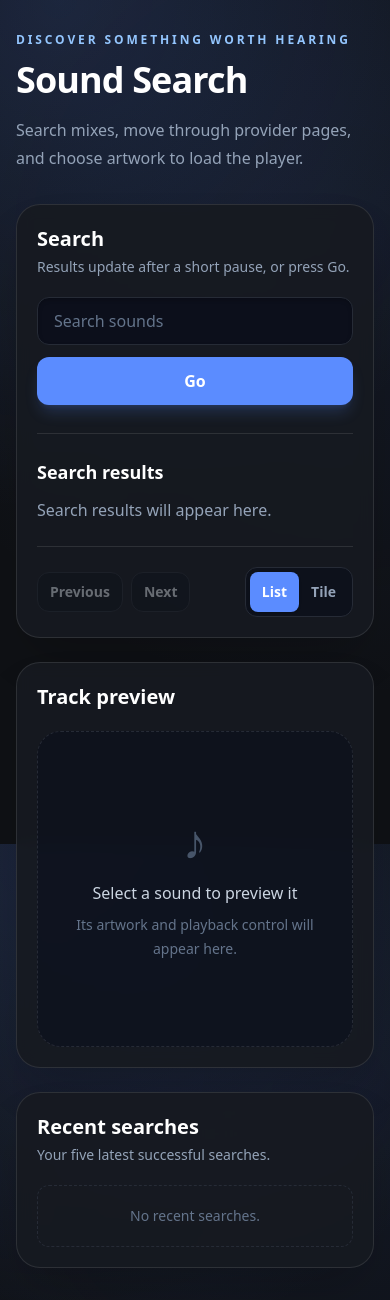
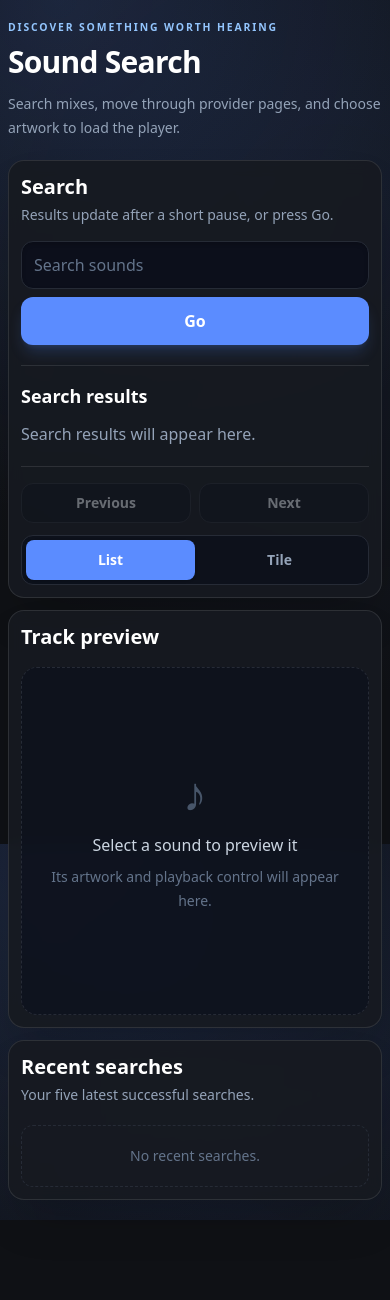
Before and after one commit to zoharharuv/sound-search-exam, a React (Vite) app: page / in a window 390 px wide. After the commit the page ends 1220 px from the top, so only its background shows below. Built offline with nearby package versions, Linux system fonts and the light colour scheme.

Commit message:
milestone 3- fix mobile responsivness

```diff
--- a/src/components/Pagination.tsx
+++ b/src/components/Pagination.tsx
@@ -14,9 +14,9 @@ export function Pagination({
   onNext,
 }: PaginationProps) {
   return (
-    <div className="flex items-center gap-2">
+    <div className="flex min-w-0 max-w-full flex-wrap items-center gap-2">
       <button
-        className="min-h-10 rounded-xl border border-surface-border bg-slate-950/40 px-3 text-sm font-semibold text-slate-200 transition hover:border-accent/60 hover:text-white focus-visible:outline-none focus-visible:ring-2 focus-visible:ring-accent disabled:cursor-not-allowed disabled:opacity-40"
+        className="min-h-10 min-w-0 flex-1 rounded-xl border border-surface-border bg-slate-950/40 px-3 text-sm font-semibold text-slate-200 transition hover:border-accent/60 hover:text-white focus-visible:outline-none focus-visible:ring-2 focus-visible:ring-accent disabled:cursor-not-allowed disabled:opacity-40 min-[420px]:flex-none"
         disabled={!canGoPrevious}
         onClick={onPrevious}
         type="button"
@@ -24,7 +24,7 @@ export function Pagination({
         Previous
       </button>
       <button
-        className="min-h-10 rounded-xl border border-surface-border bg-slate-950/40 px-3 text-sm font-semibold text-slate-200 transition hover:border-accent/60 hover:text-white focus-visible:outline-none focus-visible:ring-2 focus-visible:ring-accent disabled:cursor-not-allowed disabled:opacity-40"
+        className="min-h-10 min-w-0 flex-1 rounded-xl border border-surface-border bg-slate-950/40 px-3 text-sm font-semibold text-slate-200 transition hover:border-accent/60 hover:text-white focus-visible:outline-none focus-visible:ring-2 focus-visible:ring-accent disabled:cursor-not-allowed disabled:opacity-40 min-[420px]:flex-none"
         disabled={!canGoNext}
         onClick={onNext}
         type="button"
--- a/src/components/SearchBar.tsx
+++ b/src/components/SearchBar.tsx
@@ -21,7 +21,7 @@ export function SearchBar({
   return (
     <form
       aria-busy={isSearching}
-      className="mt-5 flex flex-col gap-3 sm:flex-row"
+      className="mt-4 flex min-w-0 max-w-full flex-col gap-2 min-[420px]:mt-5 min-[420px]:gap-3 min-[600px]:flex-row"
       onSubmit={handleSubmit}
       role="search"
     >
@@ -31,14 +31,14 @@ export function SearchBar({
       <input
         id="sound-search-query"
         autoComplete="off"
-        className="min-h-12 min-w-0 flex-1 rounded-xl border border-surface-border bg-slate-950/50 px-4 text-base text-white shadow-inner shadow-black/20 outline-none transition placeholder:text-slate-500 focus:border-accent focus:ring-4 focus:ring-accent/15"
+        className="min-h-12 w-full min-w-0 max-w-full flex-1 rounded-xl border border-surface-border bg-slate-950/50 px-3 text-base text-white shadow-inner shadow-black/20 outline-none transition placeholder:text-slate-500 focus:border-accent focus:ring-4 focus:ring-accent/15 min-[420px]:px-4"
         onChange={(event) => onQueryChange(event.target.value)}
         placeholder="Search sounds"
         type="search"
         value={query}
       />
       <button
-        className="min-h-12 rounded-xl bg-accent px-6 font-semibold text-white shadow-lg shadow-accent/20 transition hover:bg-blue-400 focus-visible:outline-none focus-visible:ring-2 focus-visible:ring-accent focus-visible:ring-offset-2 focus-visible:ring-offset-surface disabled:opacity-60"
+        className="min-h-12 w-full max-w-full rounded-xl bg-accent px-6 font-semibold text-white shadow-lg shadow-accent/20 transition hover:bg-blue-400 focus-visible:outline-none focus-visible:ring-2 focus-visible:ring-accent focus-visible:ring-offset-2 focus-visible:ring-offset-surface disabled:opacity-60 min-[600px]:w-auto min-[600px]:shrink-0"
         type="submit"
       >
         Go
--- a/src/components/SoundPreview.tsx
+++ b/src/components/SoundPreview.tsx
@@ -27,7 +27,7 @@ export function SoundPreview({
   }, [sound]);
 
   return (
-    <div className="mt-5">
+    <div className="mt-4 min-w-0 max-w-full min-[420px]:mt-5">
       <p aria-live="polite" className="sr-only">
         {sound
           ? `${sound.title} selected. ${
@@ -42,7 +42,7 @@ export function SoundPreview({
         {sound ? (
           <motion.div
             animate={{ opacity: 1 }}
-            className="flex flex-col items-center"
+            className="flex w-full min-w-0 max-w-full flex-col items-center"
             exit={shouldReduceMotion ? undefined : { opacity: 0 }}
             initial={shouldReduceMotion ? false : { opacity: 0 }}
             key={sound.id}
@@ -59,7 +59,7 @@ export function SoundPreview({
                     : `Load player for ${sound.title}`
                   : `Playback unavailable for ${sound.title}`
               }
-              className="group w-full max-w-sm rounded-3xl text-left focus-visible:outline-none focus-visible:ring-4 focus-visible:ring-accent/50"
+              className="group w-full min-w-0 max-w-sm rounded-2xl text-left focus-visible:outline-none focus-visible:ring-4 focus-visible:ring-accent/50 min-[420px]:rounded-3xl"
               onClick={() => {
                 if (hasEmbedUrl && !isPlayerMounted) {
                   onRequestPlayer();
@@ -69,7 +69,7 @@ export function SoundPreview({
               type="button"
             >
               <motion.span
-                className="relative block aspect-square overflow-hidden rounded-3xl border border-white/10 bg-slate-900 shadow-2xl shadow-black/40"
+                className="relative block aspect-square w-full max-w-full overflow-hidden rounded-2xl border border-white/10 bg-slate-900 shadow-2xl shadow-black/40 min-[420px]:rounded-3xl"
                 layoutId={
                   shouldReduceMotion ? undefined : `sound-artwork:${sound.id}`
                 }
@@ -93,14 +93,14 @@ export function SoundPreview({
                   </span>
                 )}
                 {hasEmbedUrl ? (
-                  <span className="absolute inset-x-4 bottom-4 rounded-full bg-slate-950/80 px-4 py-2 text-center text-sm font-semibold text-white backdrop-blur transition group-hover:bg-accent/90">
+                  <span className="absolute inset-x-2 bottom-2 rounded-full bg-slate-950/80 px-2 py-2 text-center text-xs font-semibold text-white backdrop-blur transition group-hover:bg-accent/90 min-[420px]:inset-x-4 min-[420px]:bottom-4 min-[420px]:px-4 min-[420px]:text-sm">
                     {isPlayerMounted ? "Player loaded" : "Load player"}
                   </span>
                 ) : null}
               </motion.span>
             </button>
 
-            <h3 className="mt-5 text-center text-lg font-semibold text-white">
+            <h3 className="mt-4 max-w-full break-words text-center text-base font-semibold text-white min-[420px]:mt-5 min-[420px]:text-lg">
               {sound.title}
             </h3>
             {hasEmbedUrl ? (
@@ -118,7 +118,7 @@ export function SoundPreview({
         ) : (
           <motion.div
             animate={{ opacity: 1 }}
-            className="mx-auto flex aspect-square w-full max-w-sm flex-col items-center justify-center rounded-3xl border border-dashed border-surface-border bg-slate-950/30 p-8 text-center"
+            className="mx-auto flex aspect-square w-full min-w-0 max-w-sm flex-col items-center justify-center rounded-2xl border border-dashed border-surface-border bg-slate-950/30 p-4 text-center min-[420px]:rounded-3xl min-[420px]:p-8"
             exit={shouldReduceMotion ? undefined : { opacity: 0 }}
             initial={shouldReduceMotion ? false : { opacity: 0 }}
             key="empty-preview"
@@ -140,7 +140,7 @@ export function SoundPreview({
       {sound !== null && hasEmbedUrl && isPlayerMounted ? (
         <motion.div
           animate={{ opacity: 1, y: 0 }}
-          className="mt-6 overflow-hidden rounded-2xl border border-surface-border bg-white shadow-xl shadow-black/20"
+          className="mt-5 w-full min-w-0 max-w-full overflow-hidden rounded-2xl border border-surface-border bg-white shadow-xl shadow-black/20 min-[420px]:mt-6"
           id={PLAYER_ID}
           initial={shouldReduceMotion ? false : { opacity: 0, y: 8 }}
           key={sound.id}
@@ -148,7 +148,7 @@ export function SoundPreview({
         >
           <iframe
             allow="autoplay"
-            className="block h-32 w-full border-0"
+            className="block aspect-[3/1] min-h-32 w-full max-w-full border-0"
             src={embedUrl}
             title={`Player for ${sound.title}`}
           />
--- a/src/components/ViewModeToggle.tsx
+++ b/src/components/ViewModeToggle.tsx
@@ -12,13 +12,13 @@ export function ViewModeToggle({
   return (
     <div
       aria-label="Result view"
-      className="inline-flex rounded-xl border border-surface-border bg-slate-950/40 p-1"
+      className="inline-flex w-full min-w-0 max-w-full rounded-xl border border-surface-border bg-slate-950/40 p-1 min-[420px]:w-auto"
       role="group"
     >
       {(["list", "tile"] as const).map((mode) => (
         <button
           aria-pressed={viewMode === mode}
-          className={`min-h-10 rounded-lg px-3 text-sm font-semibold transition focus-visible:outline-none focus-visible:ring-2 focus-visible:ring-accent ${
+          className={`min-h-10 min-w-0 flex-1 rounded-lg px-3 text-sm font-semibold transition focus-visible:outline-none focus-visible:ring-2 focus-visible:ring-accent min-[420px]:flex-none ${
             viewMode === mode
               ? "bg-accent text-white shadow"
               : "text-slate-400 hover:bg-white/5 hover:text-white"
--- a/src/pages/SoundSearchPage.tsx
+++ b/src/pages/SoundSearchPage.tsx
@@ -92,15 +92,15 @@ export function SoundSearchPage() {
   }
 
   return (
-    <main className="mx-auto min-h-full w-full max-w-[90rem] px-4 py-8 sm:px-6 lg:px-8 lg:py-12">
-      <header className="mb-8 max-w-3xl">
-        <p className="mb-3 text-xs font-bold uppercase tracking-[0.24em] text-blue-300">
+    <main className="mx-auto min-h-full w-full max-w-[90rem] px-2 py-5 min-[420px]:px-4 min-[420px]:py-8 min-[600px]:px-6 lg:px-8 lg:py-12">
+      <header className="mb-5 max-w-3xl min-[420px]:mb-8">
+        <p className="mb-2 text-[0.65rem] font-bold uppercase tracking-[0.18em] text-blue-300 min-[420px]:mb-3 min-[420px]:text-xs min-[420px]:tracking-[0.24em]">
           Discover something worth hearing
         </p>
-        <h1 className="text-4xl font-bold tracking-tight text-white sm:text-5xl">
+        <h1 className="text-3xl font-bold tracking-tight text-white min-[420px]:text-4xl min-[600px]:text-5xl">
           Sound Search
         </h1>
-        <p className="mt-4 max-w-2xl text-base leading-7 text-slate-400">
+        <p className="mt-3 max-w-2xl text-sm leading-6 text-slate-400 min-[420px]:mt-4 min-[420px]:text-base min-[420px]:leading-7">
           Search mixes, move through provider pages, and choose artwork to load
           the player.
         </p>
@@ -108,12 +108,12 @@ export function SoundSearchPage() {
 
       <MotionConfig reducedMotion="user">
         <LayoutGroup id="sound-selection">
-          <div className="grid items-start gap-6 lg:grid-cols-[minmax(0,1.35fr)_minmax(18rem,0.85fr)_minmax(14rem,0.6fr)]">
+          <div className="grid min-w-0 items-start gap-3 min-[420px]:gap-4 min-[600px]:gap-6 lg:grid-cols-[minmax(0,1.35fr)_minmax(18rem,0.85fr)_minmax(14rem,0.6fr)]">
             <section
               aria-labelledby="search-heading"
-              className="rounded-3xl border border-white/10 bg-surface-raised/90 p-5 shadow-2xl shadow-black/20 backdrop-blur sm:p-6"
+              className="min-w-0 rounded-2xl border border-white/10 bg-surface-raised/90 p-3 shadow-2xl shadow-black/20 backdrop-blur min-[420px]:rounded-3xl min-[420px]:p-5 min-[600px]:p-6"
             >
-              <div className="flex items-start justify-between gap-4">
+              <div className="flex min-w-0 items-start justify-between gap-2 min-[420px]:gap-4">
                 <div>
                   <h2
                     className="text-xl font-semibold text-white"
@@ -126,7 +126,7 @@ export function SoundSearchPage() {
                   </p>
                 </div>
                 {search.activeQuery ? (
-                  <span className="hidden max-w-40 truncate rounded-full border border-accent/30 bg-accent/10 px-3 py-1 text-xs font-medium text-blue-200 sm:block">
+                  <span className="hidden max-w-40 truncate rounded-full border border-accent/30 bg-accent/10 px-3 py-1 text-xs font-medium text-blue-200 min-[600px]:block">
                     {search.activeQuery}
                   </span>
                 ) : null}
@@ -138,7 +138,7 @@ export function SoundSearchPage() {
                 query={search.query}
               />
 
-              <div className="mt-7 border-t border-white/10 pt-6">
+              <div className="mt-5 min-w-0 border-t border-white/10 pt-4 min-[420px]:mt-7 min-[420px]:pt-6">
                 <h2
                   className="text-lg font-semibold text-white"
                   id="results-heading"
@@ -161,7 +161,7 @@ export function SoundSearchPage() {
 
               <nav
                 aria-label="Search result controls"
-                className="mt-6 flex flex-wrap items-center justify-between gap-3 border-t border-white/10 pt-5"
+                className="mt-5 flex min-w-0 flex-col items-stretch gap-3 border-t border-white/10 pt-4 min-[420px]:mt-6 min-[420px]:flex-row min-[420px]:flex-wrap min-[420px]:items-center min-[420px]:justify-between min-[420px]:pt-5"
               >
                 <Pagination
                   canGoNext={search.canGoNext}
@@ -179,7 +179,7 @@ export function SoundSearchPage() {
 
             <section
               aria-labelledby="preview-heading"
-              className="rounded-3xl border border-white/10 bg-surface-raised/90 p-5 shadow-2xl shadow-black/20 backdrop-blur sm:p-6 lg:sticky lg:top-6"
+              className="min-w-0 rounded-2xl border border-white/10 bg-surface-raised/90 p-3 shadow-2xl shadow-black/20 backdrop-blur min-[420px]:rounded-3xl min-[420px]:p-5 min-[600px]:p-6 lg:sticky lg:top-6"
             >
               <h2
                 className="text-xl font-semibold text-white"
@@ -197,7 +197,7 @@ export function SoundSearchPage() {
 
             <aside
               aria-labelledby="recent-heading"
-              className="rounded-3xl border border-white/10 bg-surface-raised/90 p-5 shadow-2xl shadow-black/20 backdrop-blur sm:p-6"
+              className="min-w-0 rounded-2xl border border-white/10 bg-surface-raised/90 p-3 shadow-2xl shadow-black/20 backdrop-blur min-[420px]:rounded-3xl min-[420px]:p-5 min-[600px]:p-6"
             >
               <h2
                 className="text-xl font-semibold text-white"
@@ -217,7 +217,7 @@ export function SoundSearchPage() {
                   {recentSearches.map((recentQuery) => (
                     <li key={recentQuery}>
                       <button
-                        className="min-h-11 w-full truncate rounded-xl border border-transparent bg-slate-950/30 px-3 text-left text-sm text-slate-300 transition hover:border-accent/40 hover:bg-accent/10 hover:text-white focus-visible:outline-none focus-visible:ring-2 focus-visible:ring-accent"
+                        className="min-h-11 w-full min-w-0 max-w-full truncate rounded-xl border border-transparent bg-slate-950/30 px-3 text-left text-sm text-slate-300 transition hover:border-accent/40 hover:bg-accent/10 hover:text-white focus-visible:outline-none focus-visible:ring-2 focus-visible:ring-accent"
                         onClick={() => handleRecentSearch(recentQuery)}
                         type="button"
                       >
```
Also changed, not shown: src/components/SearchResults.tsx (+5 -5 lines), 1 other file (tests, documents, lock files or other folders).
